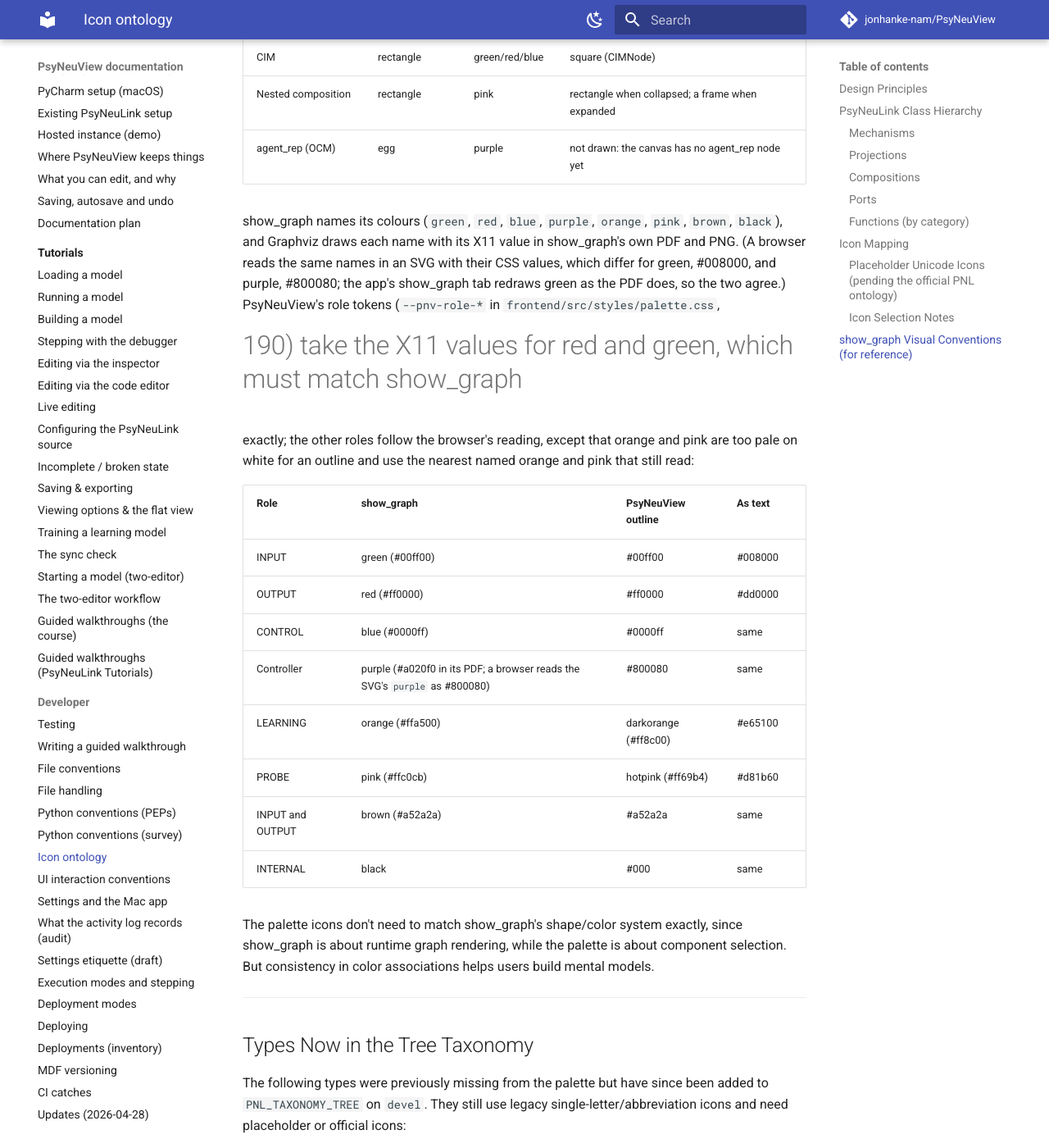
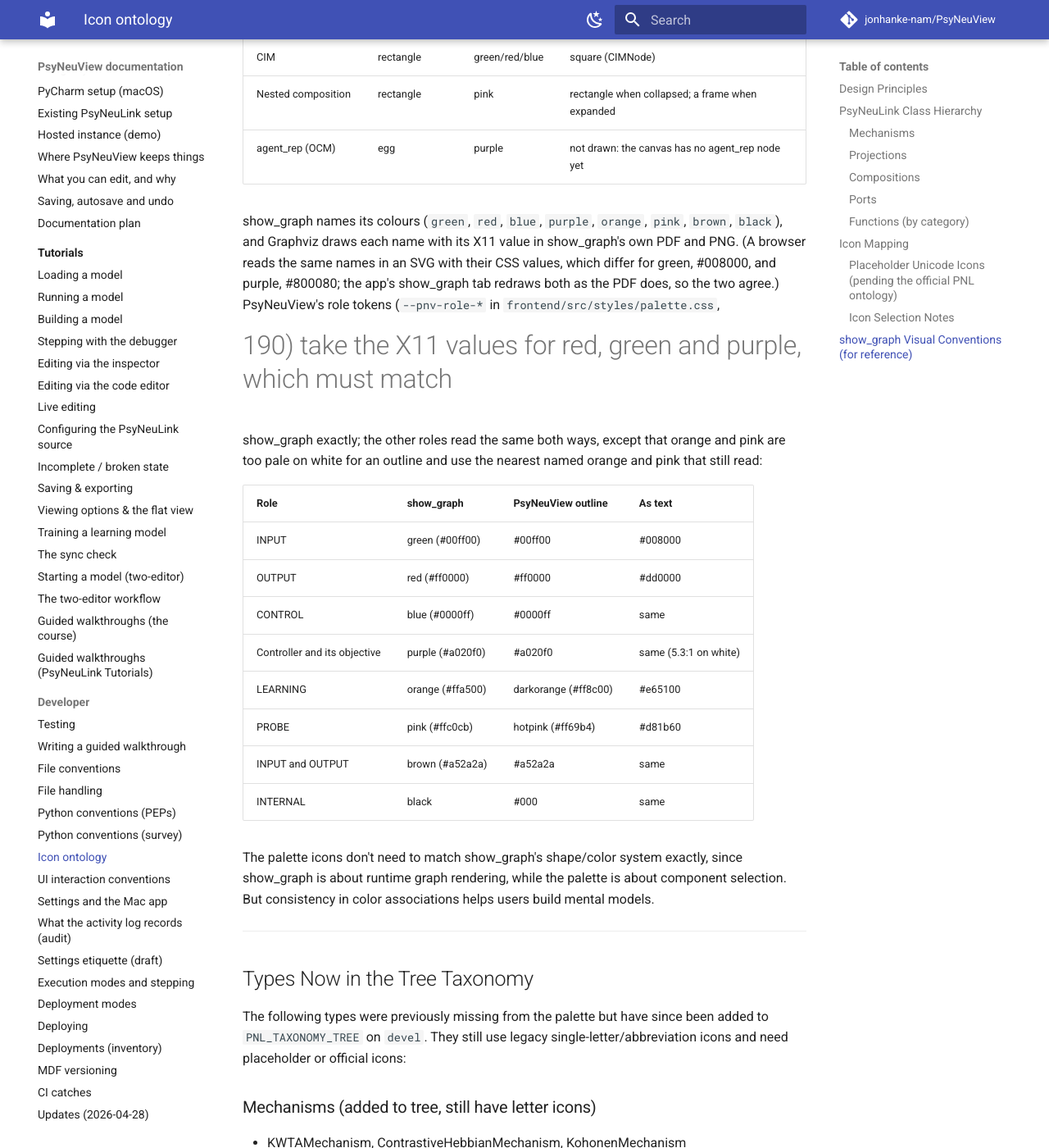
Before and after one commit to jonhanke-nam/PsyNeuView, an MkDocs documentation site: the page built from docs/icon-ontology.md, in a window 1280 px wide and 1400 px high, scrolled down 4653 px. Shown: the whole window at 82% size. Built offline with MkDocs 1.6.1 and Material for MkDocs 9.7.7, drawn with Linux system fonts in a browser that asks for light colours; comment, search, counter and statistics services are not loaded.

Commit message:
Docs: controller purple matches show_graph's PDF
Refs #190

Co-Authored-By: Claude Opus 5.5 <noreply@anthropic.com>

```diff
--- a/docs/icon-ontology.md
+++ b/docs/icon-ontology.md
@@ -186,19 +186,19 @@ show_graph names its colours (`green`, `red`, `blue`, `purple`, `orange`,
 `pink`, `brown`, `black`), and Graphviz draws each name with its X11 value in
 show_graph's own PDF and PNG. (A browser reads the same names in an SVG with
 their CSS values, which differ for green, #008000, and purple, #800080; the
-app's show_graph tab redraws green as the PDF does, so the two agree.)
+app's show_graph tab redraws both as the PDF does, so the two agree.)
 PsyNeuView's role tokens (`--pnv-role-*` in `frontend/src/styles/palette.css`,
-#190) take the X11 values for red and green, which must match show_graph
-exactly; the other roles follow the browser's reading, except that orange and
-pink are too pale on white for an outline and use the nearest named orange and
-pink that still read:
+#190) take the X11 values for red, green and purple, which must match
+show_graph exactly; the other roles read the same both ways, except that orange
+and pink are too pale on white for an outline and use the nearest named orange
+and pink that still read:
 
 | Role | show_graph | PsyNeuView outline | As text |
 |------|-----------|--------------------|---------|
 | INPUT | green (#00ff00) | #00ff00 | #008000 |
 | OUTPUT | red (#ff0000) | #ff0000 | #dd0000 |
 | CONTROL | blue (#0000ff) | #0000ff | same |
-| Controller | purple (#a020f0 in its PDF; a browser reads the SVG's `purple` as #800080) | #800080 | same |
+| Controller and its objective | purple (#a020f0) | #a020f0 | same (5.3:1 on white) |
 | LEARNING | orange (#ffa500) | darkorange (#ff8c00) | #e65100 |
 | PROBE | pink (#ffc0cb) | hotpink (#ff69b4) | #d81b60 |
 | INPUT and OUTPUT | brown (#a52a2a) | #a52a2a | same |
```
Also changed, not shown: docs/ui-style-conventions.md (+1 -1 lines).
